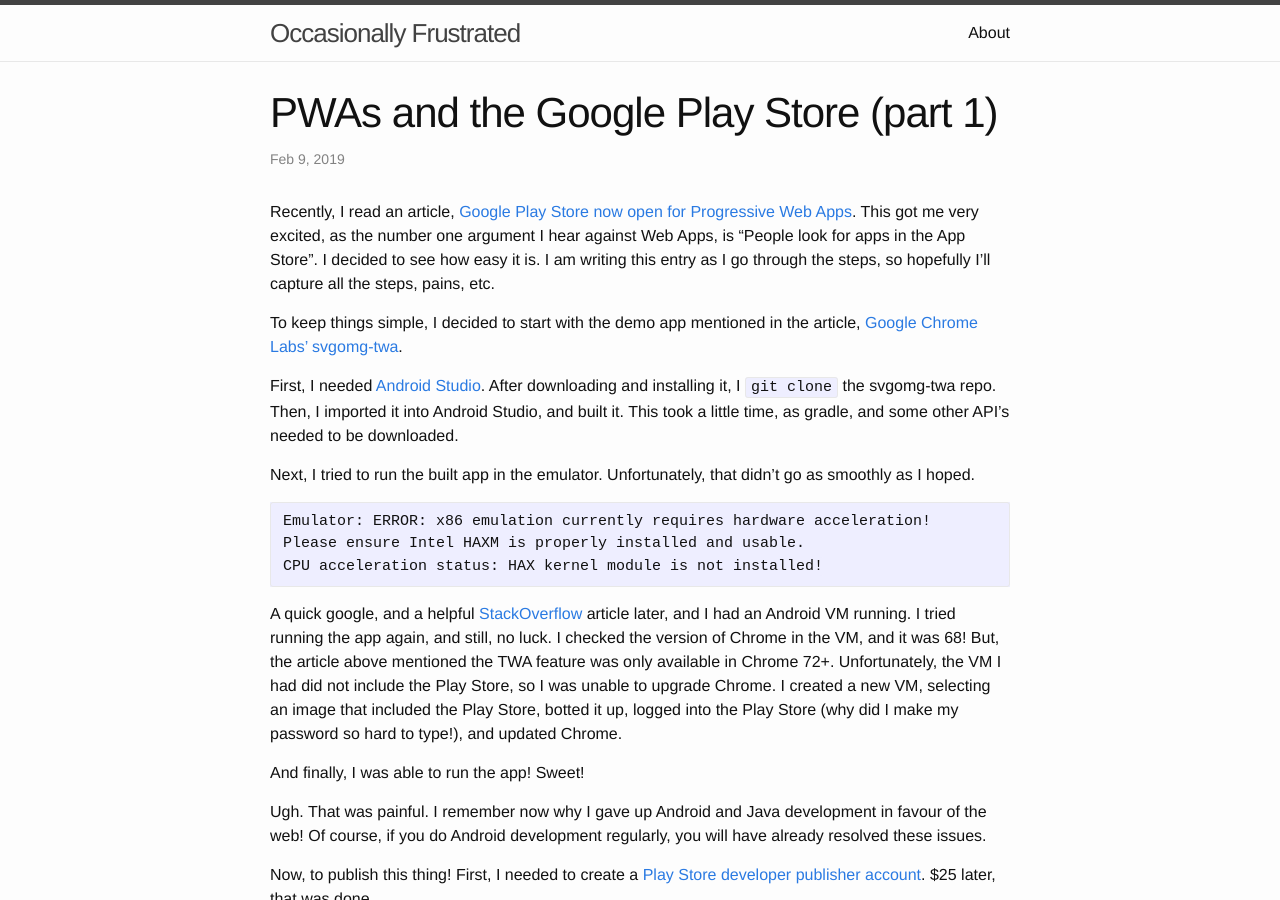
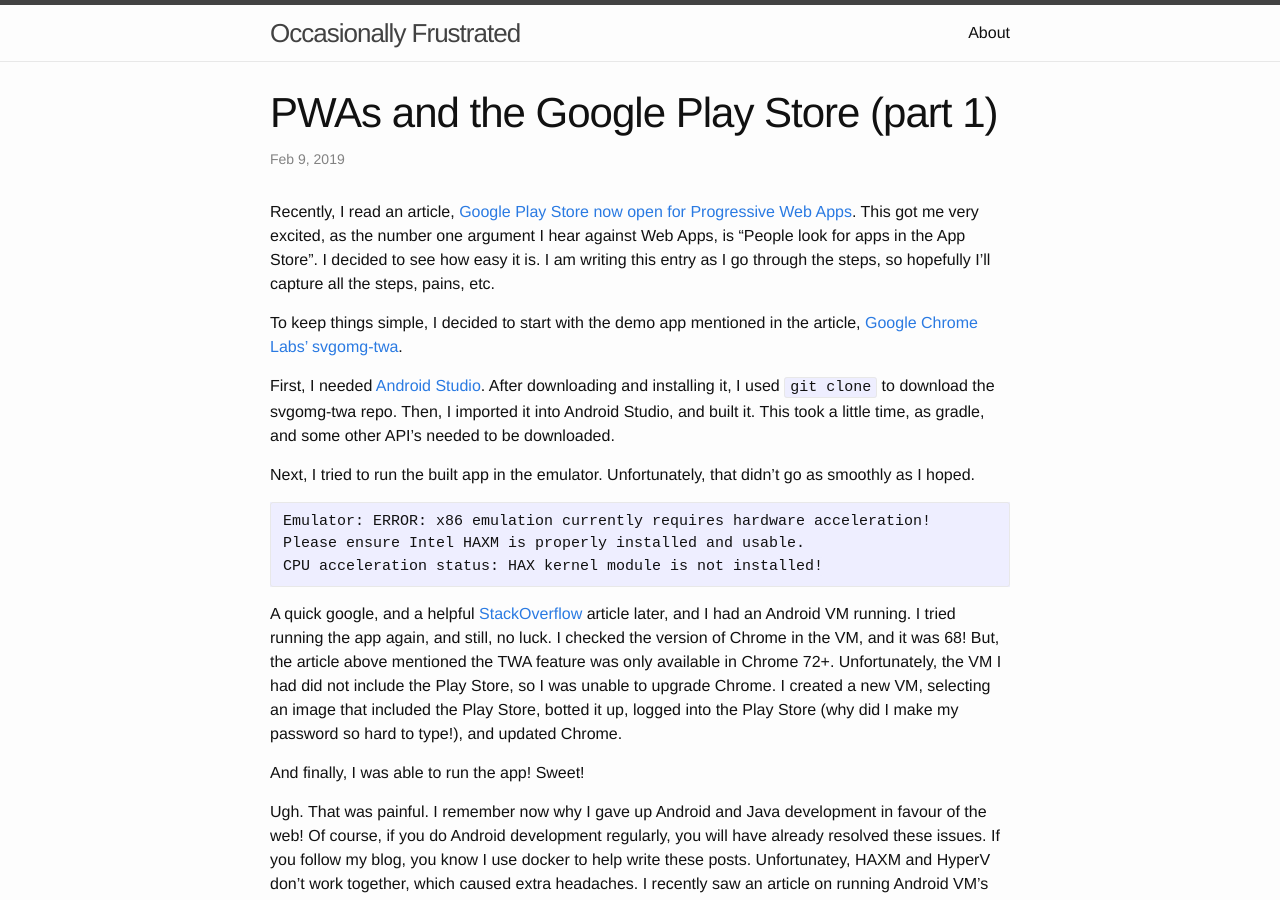
Before and after one commit to abendigo/abendigo.github.io, a Jekyll site: the page built from _posts/2019-02-09-pwa-play-store.markdown, in a window 1280 px wide and 900 px high. Built offline with Jekyll 4.4.1, drawn with Linux system fonts in a browser that asks for light colours; comment, search, counter and statistics services are not loaded; some of the changed text lies outside the part shown.

Commit message:
added noteabout haxm and docker

```diff
--- a/_posts/2019-02-09-pwa-play-store.markdown
+++ b/_posts/2019-02-09-pwa-play-store.markdown
@@ -12,7 +12,7 @@
 To keep things simple, I decided to start with the demo app mentioned in the article,
 [Google Chrome Labs' svgomg-twa][svgomg-twa].
 
-First, I needed [Android Studio][studio]. After downloading and installing it, I `git clone` the
+First, I needed [Android Studio][studio]. After downloading and installing it, I used `git clone` to download the
 svgomg-twa repo. Then, I imported it into Android Studio, and built it. This took a little time, as
 gradle, and some other API's needed to be downloaded.
 
@@ -34,6 +34,10 @@
 
 Ugh. That was painful. I remember now why I gave up Android and Java development in favour of the web!
 Of course, if you do Android development regularly, you will have already resolved these issues.
+If you follow my blog, you know I use docker to help write these posts.
+Unfortunatey, HAXM and HyperV don't work together, which caused extra
+headaches. I recently saw an
+article on running Android VM's with HyperV, which I'll explore later.
 
 Now, to publish this thing! First, I needed to create a
 [Play Store developer publisher account][playstore-account]. $25 later, that was done.
```
